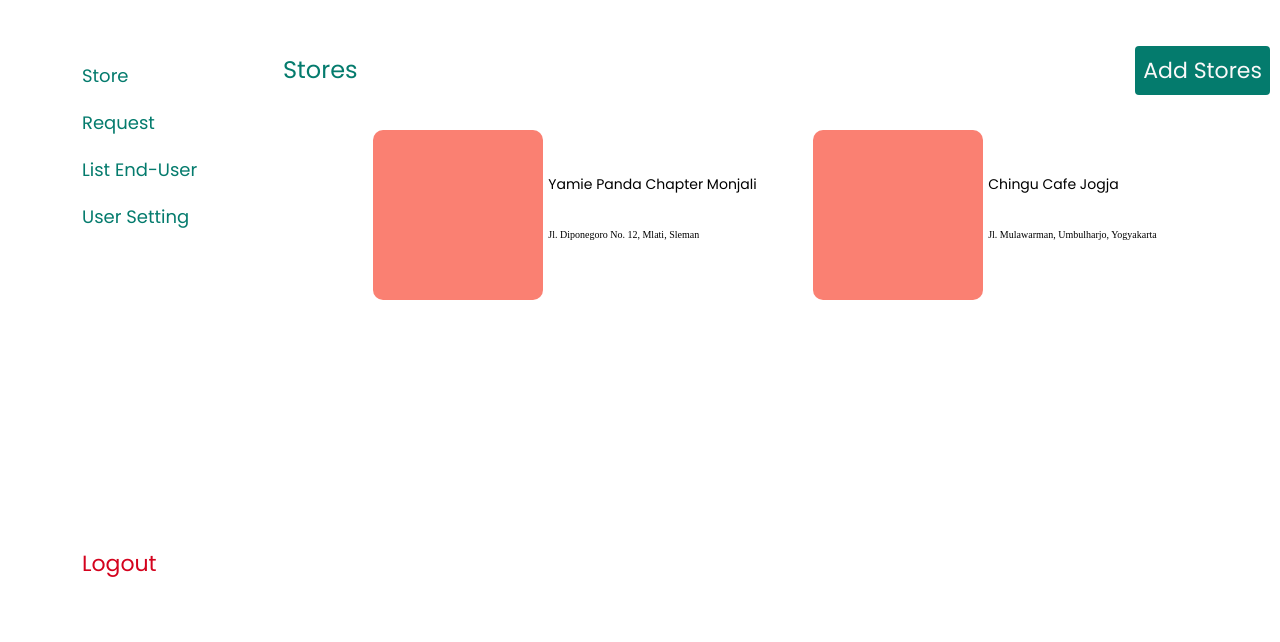
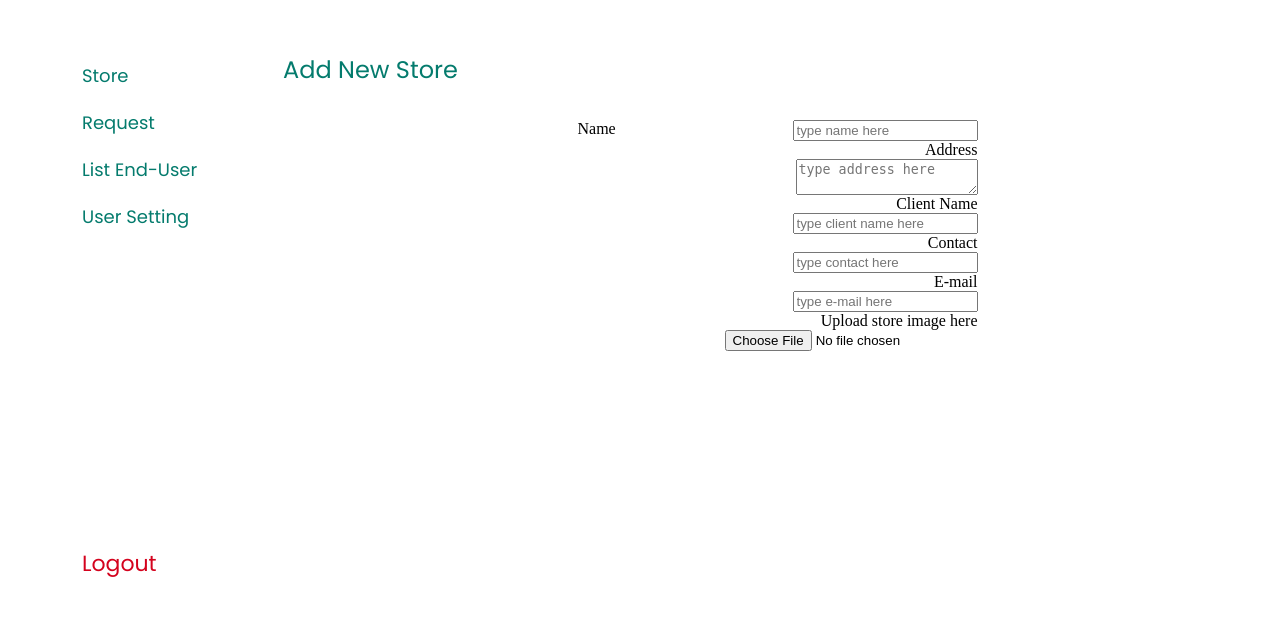
Before and after one commit to rizkybaca/co-proyek, a PHP site: page /index1.php in a window 1280 px wide. Shown: the part 158-800 px from the top of the page. Run offline with PHP 8.4, Linux system fonts and the light colour scheme.

Commit message:
update super stores

```diff
--- a/index1.php
+++ b/index1.php
@@ -48,7 +48,9 @@
 		</div>
 		<!-- start content -->
 		<div class="content">
-			<?php include './super/stores/stores.php'; ?>
+			<?php
+				include './super/stores/add.php';
+			?>
 		</div>
 		<!-- end of content -->
 	</div>
--- a/main.css
+++ b/main.css
@@ -185,143 +185,5 @@ color: #000000;
   justify-content: flex-start;
   align-items: stretch;
   width: 100vw;
-  overflow: auto;
+/*  overflow: auto;*/
 }
-.container .content .head{
-  /* Auto Layout */
-
-  display: flex;
-  flex-direction: row;
-  justify-content: space-between;
-  align-items: center;
-  padding: 20px 10px 0px 0px;
-}
-.container .content .head .tittle{
-  /* Auto Layout */
-
-  display: flex;
-  flex-direction: row;
-  justify-content: center;
-  align-items: center;
-  padding: 8px;
-}
-.container .content .head .tittle p{
-  font-family: Poppins;
-  font-style: normal;
-  font-weight: normal;
-  font-size: 24px;
-  line-height: 36px;
-  /* identical to box height */
-
-
-  color: #047B6D;
-}
-.container .content .head .button{
-  /* Auto Layout */
-
-  display: flex;
-  flex-direction: row;
-  justify-content: center;
-  align-items: center;
-  padding: 8px;
-  background: #047B6D;
-  border-radius: 4px;
-}
-.container .content .head .button a{
-  font-family: Poppins;
-  font-style: normal;
-  font-weight: normal;
-  font-size: 22px;
-  line-height: 33px;
-  /* identical to box height */
-
-
-  color: #FAF9F9;
-  text-decoration: none;
-}
-.container .content .cont{
-  /* Auto Layout */
-
-  display: flex;
-  flex-direction: row;
-  justify-content: center;
-  align-items: flex-start;
-  flex-wrap: wrap;
-  overflow: auto;
-}
-.container .content .cont .store{
-  /* Auto Layout */
-
-  display: flex;
-  flex-direction: row;
-  justify-content: center;
-  align-items: center;
-  padding: 0px;
-  width: 400px;
-  margin: 10px;
-}
-.container .content .cont .store .image{
-  /* Auto Layout */
-
-display: flex;
-flex-direction: row;
-align-items: flex-start;
-padding: 10px;
-width: 150px;
-height: 150px;
-background-color: salmon;
-border-radius: 10px;
-}
-.container .content .cont .store .desc{
-  /* Auto Layout */
-
-  display: flex;
-  flex-direction: column;
-  align-items: flex-start;
-  padding: 0px;
-  flex-wrap: wrap;
-  overflow-wrap: break-word;
-
-}
-.container .content .cont .store .desc .tittle{
-  /* Auto Layout */
-
-display: flex;
-flex-direction: row;
-align-items: center;
-padding: 5px;
-}
-.container .content .cont .store .desc .tittle p{
-  font-family: Poppins;
-  font-style: normal;
-  font-weight: 300;
-  font-size: 14px;
-  line-height: 21px;
-
-  color: #000000;
-}
-.container .content .cont .store .desc .sub{
-  /* Auto Layout */
-
-display: flex;
-flex-direction: row;
-align-items: center;
-padding: 5px;
-}
-.container .content .cont .store .desc .sub p{
-  font-family: Swis721 Lt BT;
-  font-style: normal;
-  font-weight: 300;
-  font-size: 10px;
-  line-height: 12px;
-
-  color: #000000;
-}
-.container .content .cont .store .desc .button{
-  /* Auto Layout */
-
-  display: flex;
-  flex-direction: row;
-  align-items: center;
-  padding: 10px;
-}
--- /dev/null
+++ b/super/stores/add.css
@@ -0,0 +1,56 @@
+.container .content .head{
+  /* Auto Layout */
+
+  display: flex;
+  flex-direction: row;
+  justify-content: space-between;
+  align-items: center;
+  padding: 20px 10px 0px 0px;
+}
+.container .content .head .tittle{
+  /* Auto Layout */
+
+  display: flex;
+  flex-direction: row;
+  justify-content: center;
+  align-items: center;
+  padding: 8px;
+}
+.container .content .head .tittle p{
+  font-family: Poppins;
+  font-style: normal;
+  font-weight: normal;
+  font-size: 24px;
+  line-height: 36px;
+  /* identical to box height */
+
+
+  color: #047B6D;
+}
+.container .content .cont{
+  /* Auto Layout */
+
+  display: flex;
+  flex-direction: row;
+  justify-content: center;
+  align-items: flex-start;
+  flex-wrap: wrap;
+/*  overflow: auto;*/
+}
+.container .content .cont form .input{
+  /* Auto Layout */
+
+display: flex;
+flex-direction: column;
+justify-content: center;
+align-items: flex-end;
+padding: 0px;
+}
+.container .content .cont form .input .col{
+display: flex;
+flex-direction: row;
+align-items: flex-start;
+padding: 0px;
+width: 400px;
+justify-content: space-between;
+}
--- /dev/null
+++ b/super/stores/add.php
@@ -0,0 +1,26 @@
+<link rel="stylesheet" type="text/css" href="./super/stores/add.css">
+<div class="head">
+	<div class="tittle">
+		<p>Add New Store</p>
+	</div>
+</div>
+<div class="cont">
+	<form>
+		<div class="input">
+			<div class="col">
+				<label for="name">Name</label>
+				<input type="text" name="name" id="name" placeholder="type name here" required>
+			</div>
+			<label for="address">Address</label>
+			<textarea id="address" placeholder="type address here" required></textarea>
+			<label for="client_name">Client Name</label>
+			<input type="text" name="client_name" id="client_name" placeholder="type client name here" required>
+			<label for="contact">Contact</label>
+			<input type="text" name="contact" id="contact" placeholder="type contact here" required>
+			<label for="email">E-mail</label>
+			<input type="text" name="email" id="email" placeholder="type e-mail here" required>
+			<label for="image">Upload store image here</label>
+			<input type="file" name="image">
+		</div>
+	</form>
+</div>
--- a/super/stores/stores.php
+++ b/super/stores/stores.php
@@ -1,3 +1,4 @@
+<link rel="stylesheet" type="text/css" href="./super/stores/stores.css">
 <div class="head">
 	<div class="tittle">
 		<p>Stores</p>
```
Also changed, not shown: super/stores/stores.css (added, +138 -0 lines).
